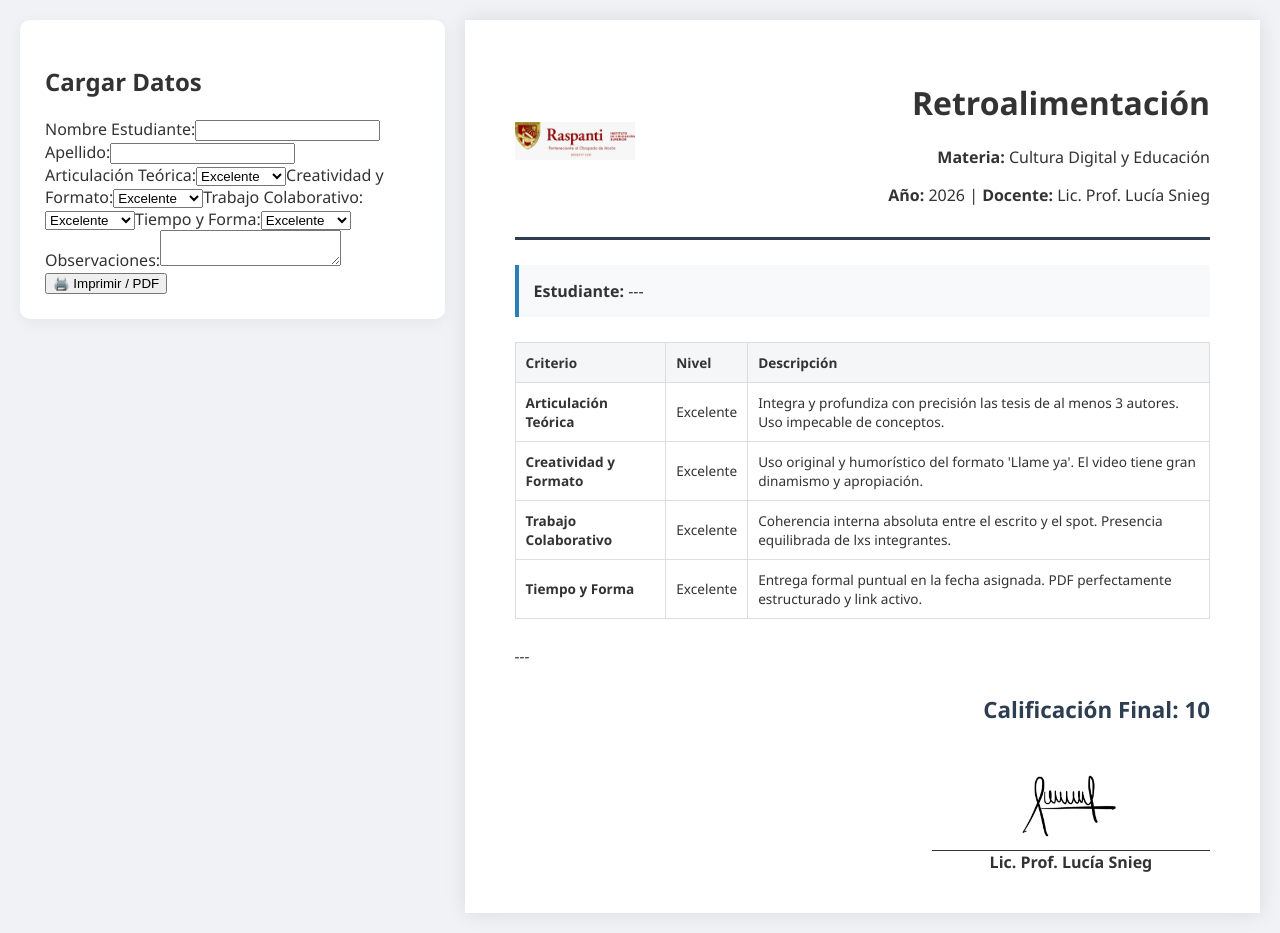
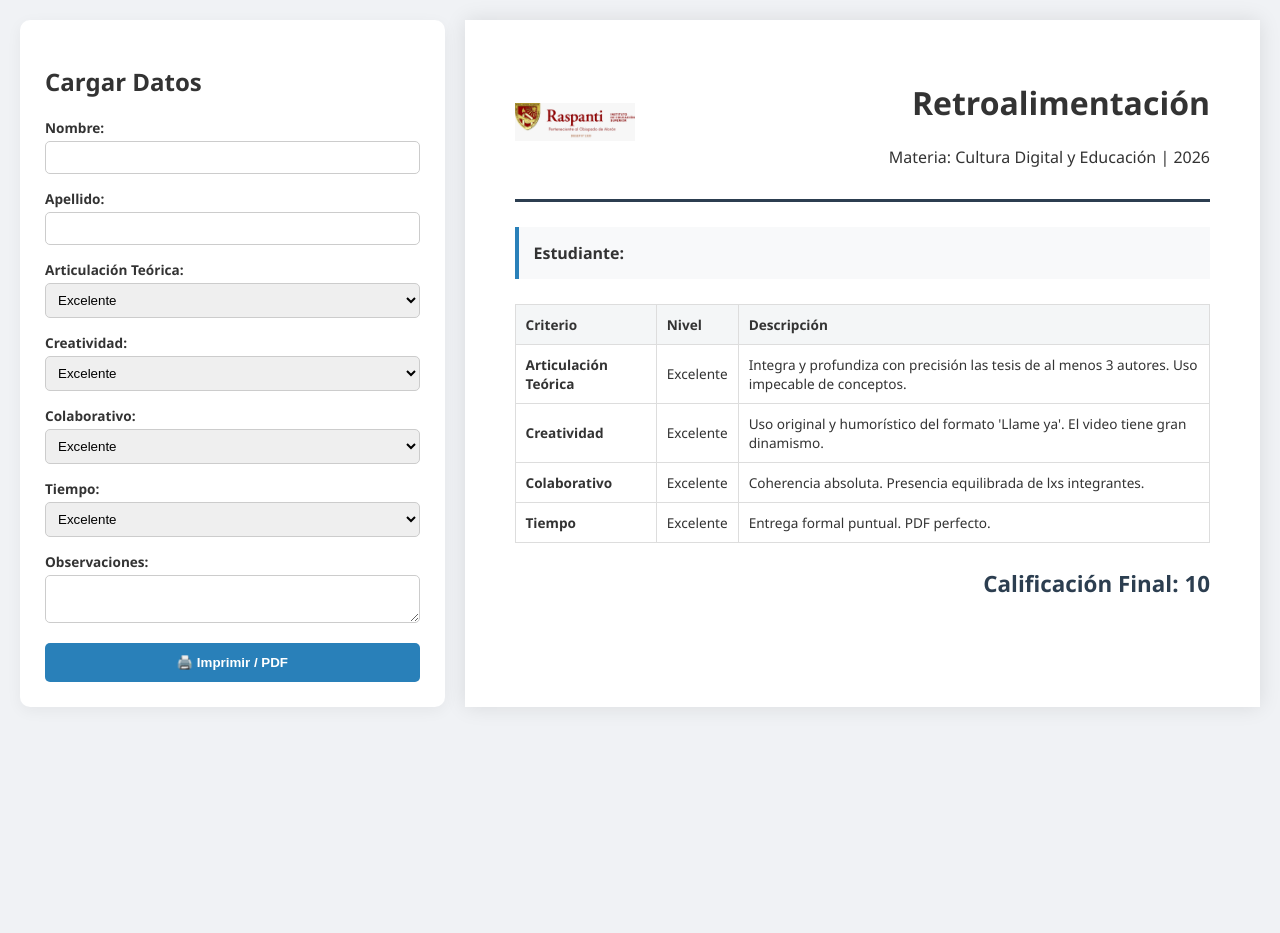
Before and after one commit to lsnieg-design/nomade, a plain HTML site: page raspanti/retroalimentacion.html in a window 1280 px wide. After the commit the page ends 800 px from the top, so only its background shows below. Drawn offline with Linux system fonts and the light colour scheme.

Commit message:
Update retroalimentacion.html

```diff
--- a/raspanti/retroalimentacion.html
+++ b/raspanti/retroalimentacion.html
@@ -4,23 +4,24 @@
     <meta charset="UTF-8">
     <title>Generador de Retroalimentación | Lic. Lucía Snieg</title>
     <style>
-        /* --- ESTILOS MANTENIDOS --- */
         body { font-family: 'Segoe UI', sans-serif; background-color: #f0f2f5; margin: 0; padding: 20px; color: #333; }
         .contenedor { display: flex; gap: 20px; max-width: 1300px; margin: 0 auto; }
-        .panel-controles { width: 35%; background: white; padding: 25px; border-radius: 10px; box-shadow: 0 4px 15px rgba(0,0,0,0.05); height: fit-content; }
+
+        /* CORRECCIÓN DE COLUMNA IZQUIERDA */
+        .panel-controles { width: 35%; background: white; padding: 25px; border-radius: 10px; box-shadow: 0 4px 15px rgba(0,0,0,0.05); }
+        .campo-contenedor { margin-bottom: 15px; display: block; }
+        .campo-contenedor label { display: block; font-weight: 600; margin-bottom: 4px; font-size: 0.85rem; }
+        .campo-contenedor input, .campo-contenedor select, .campo-contenedor textarea { width: 100%; padding: 8px; box-sizing: border-box; border: 1px solid #ccc; border-radius: 5px; }
+
+        /* El resto de estilos se mantiene igual para tu reporte */
         .panel-reporte { width: 65%; background: white; padding: 40px 50px; box-shadow: 0 0 20px rgba(0,0,0,0.1); }
         .header-institucional { display: flex; justify-content: space-between; align-items: center; border-bottom: 3px solid #2c3e50; padding-bottom: 15px; margin-bottom: 25px; }
         .logo-placeholder { max-width: 120px; max-height: 80px; object-fit: contain; }
-        .datos-encabezado { text-align: right; }
         .datos-alumno { background-color: #f8f9fa; padding: 15px; border-left: 4px solid #2980b9; margin-bottom: 25px; }
         table { width: 100%; border-collapse: collapse; margin-bottom: 25px; }
         th, td { border: 1px solid #ddd; padding: 10px; text-align: left; font-size: 0.85rem; }
         th { background-color: #f4f6f7; }
-        .observaciones-box { font-style: italic; color: #444; line-height: 1.6; margin-bottom: 25px; white-space: pre-wrap; }
-        .nota-final { font-size: 1.4rem; font-weight: bold; text-align: right; color: #2c3e50; margin-bottom: 40px; }
-        .firma-box { width: 40%; text-align: center; margin-left: auto; }
-        .img-firma-sello { height: 80px; object-fit: contain; }
-
+        .nota-final { font-size: 1.4rem; font-weight: bold; text-align: right; color: #2c3e50; }
         @media print { .panel-controles { display: none; } .panel-reporte { width: 100%; box-shadow: none; padding: 0; margin: 0; } }
     </style>
 </head>
@@ -29,33 +30,26 @@
 <div class="contenedor">
     <div class="panel-controles">
         <h2>Cargar Datos</h2>
-        <label>Nombre Estudiante:</label><input type="text" id="inNombre" oninput="actualizarTodo()">
-        <label>Apellido:</label><input type="text" id="inApellido" oninput="actualizarTodo()">
+        <!-- Contenedores tipo bloque para alinear todo -->
+        <div class="campo-contenedor"><label>Nombre:</label><input type="text" id="inNombre" oninput="actualizarTodo()"></div>
+        <div class="campo-contenedor"><label>Apellido:</label><input type="text" id="inApellido" oninput="actualizarTodo()"></div>
         <div id="selectores-container"></div>
-        <label>Observaciones:</label><textarea id="inObs" oninput="actualizarTodo()"></textarea>
-        <button onclick="window.print()">🖨️ Imprimir / PDF</button>
+        <div class="campo-contenedor"><label>Observaciones:</label><textarea id="inObs" oninput="actualizarTodo()"></textarea></div>
+        <button onclick="window.print()" style="width:100%; padding:12px; background:#2980b9; color:white; border:none; border-radius:5px; cursor:pointer; font-weight:bold;">🖨️ Imprimir / PDF</button>
     </div>
 
     <div class="panel-reporte">
         <div class="header-institucional">
             <img src="logo.jpg" class="logo-placeholder">
-            <div class="datos-encabezado">
-                <h1>Retroalimentación</h1>
-                <p><strong>Materia:</strong> Cultura Digital y Educación</p>
-                <p><strong>Año:</strong> 2026 | <strong>Docente:</strong> Lic. Prof. Lucía Snieg</p>
-            </div>
+            <div style="text-align:right;"><h1>Retroalimentación</h1><p>Materia: Cultura Digital y Educación | 2026</p></div>
         </div>
         <div class="datos-alumno"><strong>Estudiante:</strong> <span id="outNombre">---</span> <span id="outApellido"></span></div>
         <table>
             <thead><tr><th>Criterio</th><th>Nivel</th><th>Descripción</th></tr></thead>
             <tbody id="cuerpo-tabla"></tbody>
         </table>
-        <div class="observaciones-box" id="outObs"></div>
+        <div id="outObs" style="font-style:italic; margin-bottom:20px;"></div>
         <div class="nota-final">Calificación Final: <span id="outNota">0</span></div>
-        <div class="firma-box">
-            <img src="firma.png" class="img-firma-sello">
-            <div style="border-top:1px solid #333;"><strong>Lic. Prof. Lucía Snieg</strong></div>
-        </div>
     </div>
 </div>
 
@@ -67,23 +61,23 @@
             "Suficiente": {txt: "Uso de autores de forma fragmentada, enumerativa o superficial.", pts: 1.5},
             "Insuficiente": {txt: "Ausencia de fundamentación conceptual o errores disciplinares graves.", pts: 0.5}
         },
-        "Creatividad y Formato": {
-            "Excelente": {txt: "Uso original y humorístico del formato 'Llame ya'. El video tiene gran dinamismo y apropiación.", pts: 3.5},
-            "Bueno": {txt: "El spot es claro, prolijo y entretenido. Cumple estéticamente con la parodia requerida.", pts: 2.5},
-            "Suficiente": {txt: "Spot plano o lineal. Escaso uso de recursos expresivos o del humor publicitario.", pts: 1.5},
-            "Insuficiente": {txt: "No logra estructurar el formato audiovisual pedido o copia ideas directas.", pts: 0.5}
+        "Creatividad": {
+            "Excelente": {txt: "Uso original y humorístico del formato 'Llame ya'. El video tiene gran dinamismo.", pts: 3.5},
+            "Bueno": {txt: "El spot es claro, prolijo y entretenido. Cumple estéticamente con la parodia.", pts: 2.5},
+            "Suficiente": {txt: "Spot plano o lineal. Escaso uso de recursos expresivos.", pts: 1.5},
+            "Insuficiente": {txt: "No logra estructurar el formato audiovisual pedido.", pts: 0.5}
         },
-        "Trabajo Colaborativo": {
-            "Excelente": {txt: "Coherencia interna absoluta entre el escrito y el spot. Presencia equilibrada de lxs integrantes.", pts: 2},
-            "Bueno": {txt: "Propuesta integrada con buena organización general, aunque con roles desiguales en el video.", pts: 1.5},
-            "Suficiente": {txt: "Falta de hilo conductor evidente entre el video y la fundamentación del PDF.", pts: 1},
-            "Insuficiente": {txt: "Se evidencia una yuxtaposición de partes individuales sin armado colectivo.", pts: 0.5}
+        "Colaborativo": {
+            "Excelente": {txt: "Coherencia absoluta. Presencia equilibrada de lxs integrantes.", pts: 2},
+            "Bueno": {txt: "Propuesta integrada con buena organización.", pts: 1.5},
+            "Suficiente": {txt: "Falta de hilo conductor evidente entre video y fundamentación.", pts: 1},
+            "Insuficiente": {txt: "Yuxtaposición de partes individuales sin armado colectivo.", pts: 0.5}
         },
-        "Tiempo y Forma": {
-            "Excelente": {txt: "Entrega formal puntual en la fecha asignada. PDF perfectamente estructurado y link activo.", pts: 1},
-            "Bueno": {txt: "Entrega en fecha. Detalles menores en la titulación del archivo o formato de citas.", pts: 0.75},
-            "Suficiente": {txt: "Entrega fuera de término (con aviso previo institucional) o errores de prolijidad.", pts: 0.5},
-            "Insuficiente": {txt: "Entrega muy tardía, desorganizada o sin acceso a los links de Drive.", pts: 0.25}
+        "Tiempo": {
+            "Excelente": {txt: "Entrega formal puntual. PDF perfecto.", pts: 1},
+            "Bueno": {txt: "Entrega en fecha. Detalles menores en titulación.", pts: 0.75},
+            "Suficiente": {txt: "Entrega fuera de término o errores de prolijidad.", pts: 0.5},
+            "Insuficiente": {txt: "Entrega muy tardía o sin acceso a links.", pts: 0.25}
         }
     };
 
@@ -91,16 +85,16 @@
         const cont = document.getElementById('selectores-container');
         const cuerpo = document.getElementById('cuerpo-tabla');
         Object.keys(rubrica).forEach((cat, i) => {
-            cont.innerHTML += `<label>${cat}:</label><select id="s-${i}" onchange="actualizarTodo()">${Object.keys(rubrica[cat]).map(n => `<option value="${n}">${n}</option>`).join('')}</select>`;
+            cont.innerHTML += `<div class="campo-contenedor"><label>${cat}:</label><select id="s-${i}" onchange="actualizarTodo()">${Object.keys(rubrica[cat]).map(n => `<option value="${n}">${n}</option>`).join('')}</select></div>`;
             cuerpo.innerHTML += `<tr><td><strong>${cat}</strong></td><td id="n-${i}"></td><td id="d-${i}"></td></tr>`;
         });
     }
 
     function actualizarTodo() {
         let total = 0;
-        document.getElementById('outNombre').innerText = document.getElementById('inNombre').value || "---";
-        document.getElementById('outApellido').innerText = document.getElementById('inApellido').value || "";
-        document.getElementById('outObs').innerText = document.getElementById('inObs').value || "---";
+        document.getElementById('outNombre').innerText = document.getElementById('inNombre').value;
+        document.getElementById('outApellido').innerText = document.getElementById('inApellido').value;
+        document.getElementById('outObs').innerText = document.getElementById('inObs').value;
         Object.keys(rubrica).forEach((cat, i) => {
             let nivel = document.getElementById('s-'+i).value;
             let data = rubrica[cat][nivel];
```
